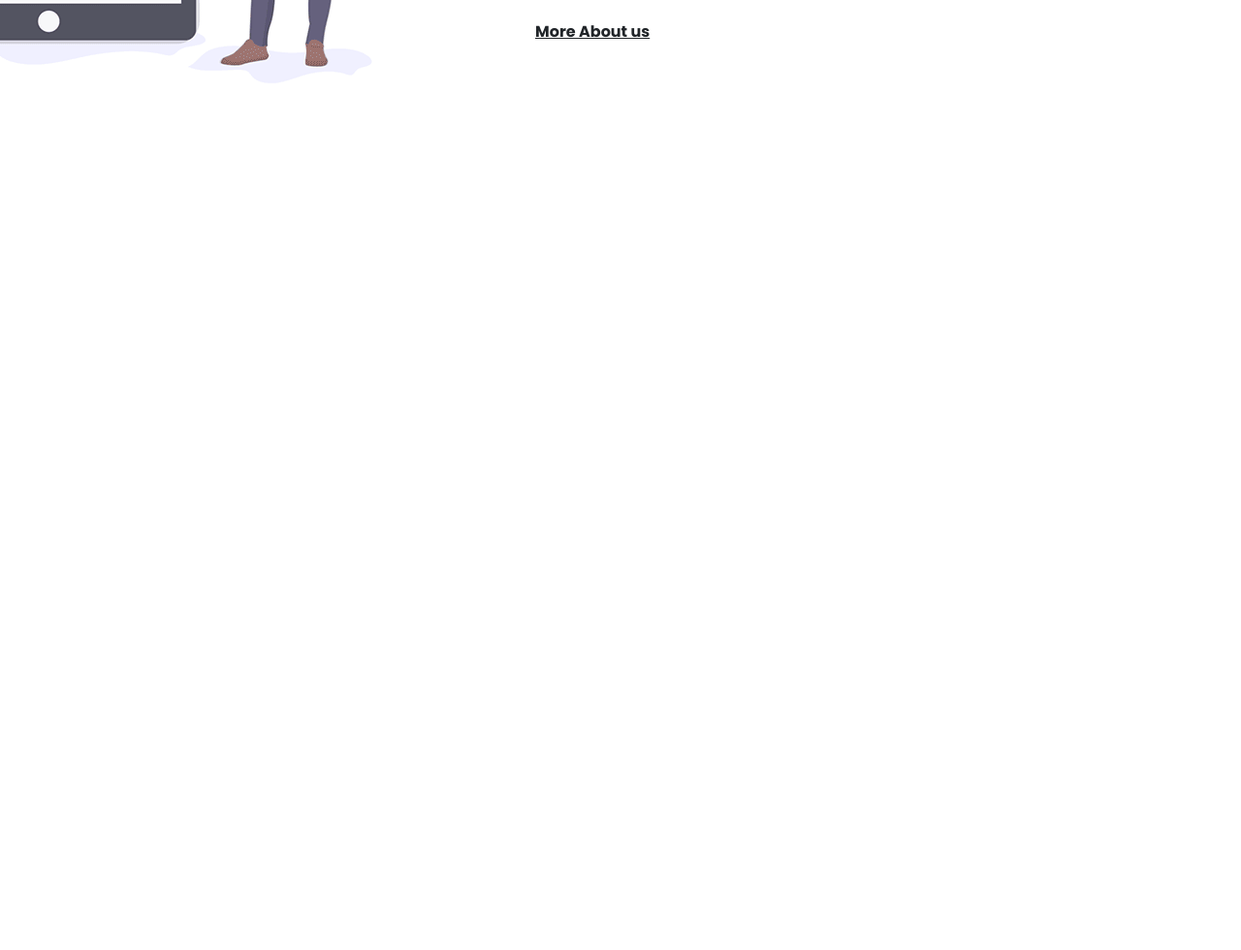
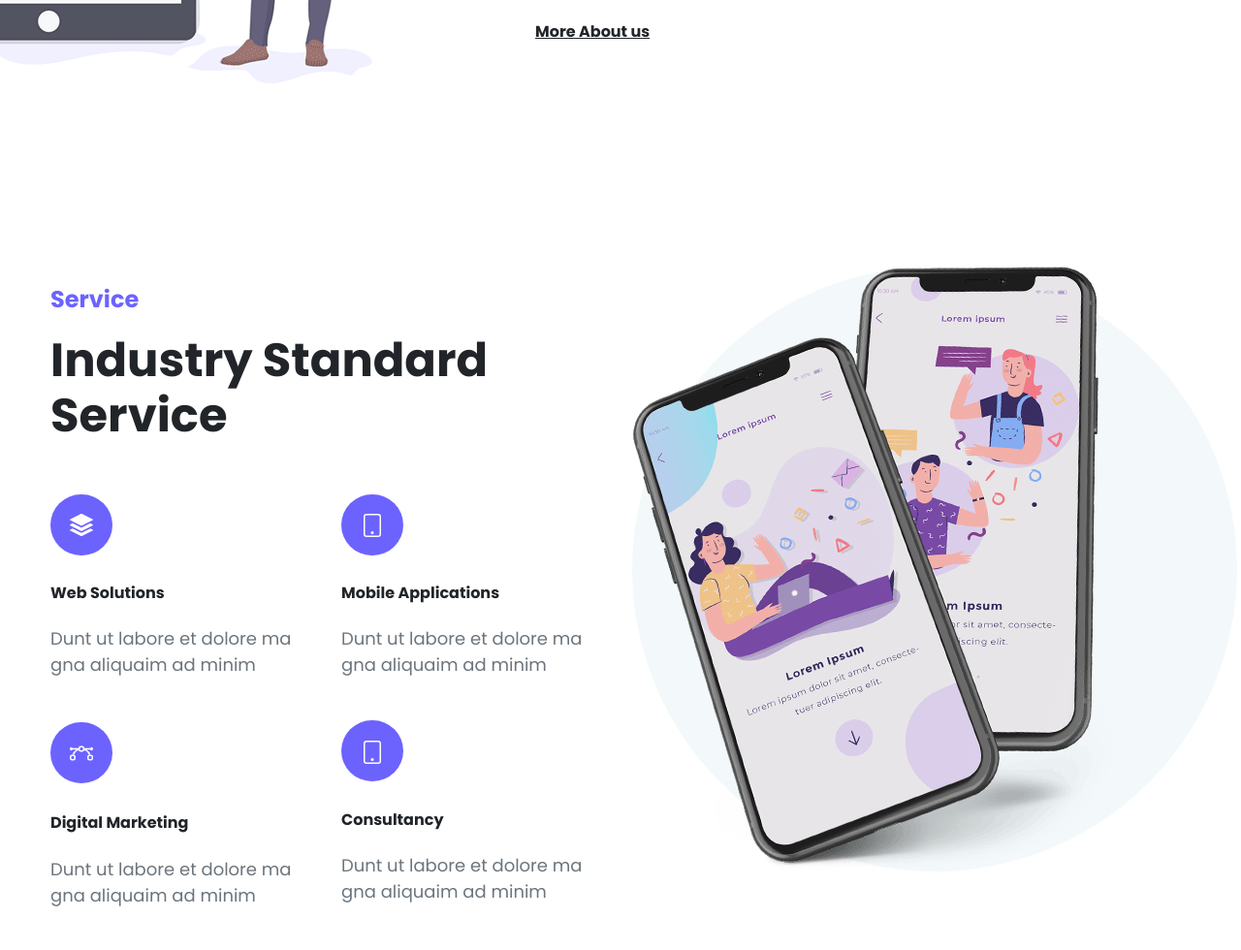
Before and after one commit to mohamadanasfattoum/2050-Landing-Page, a plain HTML site: page index.html in a window 1280 px wide. Shown: the part 1386-2366 px from the top of the page at 97% size. Before the commit the page ends 1613 px from the top, so only its background shows below. Drawn offline with nearby package versions, Linux system fonts and the light colour scheme.

Commit message:
add service section

```diff
--- a/css/style.css
+++ b/css/style.css
@@ -61,4 +61,15 @@ body{
 
 }
 .about-img{margin-left: -328px;
-}}
+}
+.service-backgrund{
+    background-color:#F3F9FB ;
+    width: 624px;
+    height: 624px;
+    border-radius: 50%;
+}
+.service-icon{color: white;
+background-color: #6C63FF;
+padding: 20px;
+border-radius: 50px;
+}
--- a/index.html
+++ b/index.html
@@ -102,9 +102,68 @@
             </div>
 
         </div>
+        <!-- end about us-->
 
+        <!-- start service -->
+        <div class="container py-5">
+            <div class="row">
+                <div class="col-lg-6">
+                    <p class="text-subtitle mt-3">Service</p>
+                    <h1 class="text-title">Industry Standard Service</h1>
+                    <div class="row mt-5 ">
+                        <div class="col-lg-6 my-4">
+                            <span class="service-icon">
+                                <svg xmlns="http://www.w3.org/2000/svg" width="24" height="24" fill="currentColor" class="bi bi-stack" viewBox="0 0 16 16">
+                                    <path d="m14.12 10.163 1.715.858c.22.11.22.424 0 .534L8.267 15.34a.598.598 0 0 1-.534 0L.165 11.555a.299.299 0 0 1 0-.534l1.716-.858 5.317 2.659c.505.252 1.1.252 1.604 0l5.317-2.66zM7.733.063a.598.598 0 0 1 .534 0l7.568 3.784a.3.3 0 0 1 0 .535L8.267 8.165a.598.598 0 0 1-.534 0L.165 4.382a.299.299 0 0 1 0-.535L7.733.063z"/>
+                                    <path d="m14.12 6.576 1.715.858c.22.11.22.424 0 .534l-7.568 3.784a.598.598 0 0 1-.534 0L.165 7.968a.299.299 0 0 1 0-.534l1.716-.858 5.317 2.659c.505.252 1.1.252 1.604 0l5.317-2.659z"/>
+                                  </svg>
+                            </span>
+                            <h6 class="fw-bold mt-5 mb-4">Web Solutions </h6>
+                            <p class="text-secondary text-p" >Dunt ut labore et dolore ma gna aliquaim ad minim</p>
+                        </div>
+                        <div class="col-lg-6 my-4">
+                            <span class="service-icon">
+                                <svg xmlns="http://www.w3.org/2000/svg" width="24" height="24" fill="currentColor" class="bi bi-tablet" viewBox="0 0 16 16">
+                                    <path d="M12 1a1 1 0 0 1 1 1v12a1 1 0 0 1-1 1H4a1 1 0 0 1-1-1V2a1 1 0 0 1 1-1h8zM4 0a2 2 0 0 0-2 2v12a2 2 0 0 0 2 2h8a2 2 0 0 0 2-2V2a2 2 0 0 0-2-2H4z"/>
+                                    <path d="M8 14a1 1 0 1 0 0-2 1 1 0 0 0 0 2z"/>
+                                  </svg>
+                            </span>
+                            <h6 class="fw-bold mt-5 mb-4">Mobile Applications </h6>
+                            <p class="text-secondary text-p" >Dunt ut labore et dolore ma gna aliquaim ad minim</p>
+                        </div>
+                        <div class="col-lg-6 my-4">
+                            <span class="service-icon">
+                                <svg xmlns="http://www.w3.org/2000/svg" width="24" height="28" fill="currentColor" class="bi bi-bezier" viewBox="0 0 16 16">
+                                    <path fill-rule="evenodd" d="M0 10.5A1.5 1.5 0 0 1 1.5 9h1A1.5 1.5 0 0 1 4 10.5v1A1.5 1.5 0 0 1 2.5 13h-1A1.5 1.5 0 0 1 0 11.5v-1zm1.5-.5a.5.5 0 0 0-.5.5v1a.5.5 0 0 0 .5.5h1a.5.5 0 0 0 .5-.5v-1a.5.5 0 0 0-.5-.5h-1zm10.5.5A1.5 1.5 0 0 1 13.5 9h1a1.5 1.5 0 0 1 1.5 1.5v1a1.5 1.5 0 0 1-1.5 1.5h-1a1.5 1.5 0 0 1-1.5-1.5v-1zm1.5-.5a.5.5 0 0 0-.5.5v1a.5.5 0 0 0 .5.5h1a.5.5 0 0 0 .5-.5v-1a.5.5 0 0 0-.5-.5h-1zM6 4.5A1.5 1.5 0 0 1 7.5 3h1A1.5 1.5 0 0 1 10 4.5v1A1.5 1.5 0 0 1 8.5 7h-1A1.5 1.5 0 0 1 6 5.5v-1zM7.5 4a.5.5 0 0 0-.5.5v1a.5.5 0 0 0 .5.5h1a.5.5 0 0 0 .5-.5v-1a.5.5 0 0 0-.5-.5h-1z"/>
+                                    <path d="M6 4.5H1.866a1 1 0 1 0 0 1h2.668A6.517 6.517 0 0 0 1.814 9H2.5c.123 0 .244.015.358.043a5.517 5.517 0 0 1 3.185-3.185A1.503 1.503 0 0 1 6 5.5v-1zm3.957 1.358A1.5 1.5 0 0 0 10 5.5v-1h4.134a1 1 0 1 1 0 1h-2.668a6.517 6.517 0 0 1 2.72 3.5H13.5c-.123 0-.243.015-.358.043a5.517 5.517 0 0 0-3.185-3.185z"/>
+                                  </svg>
+                            </span>
+                            <h6 class="fw-bold mt-5 mb-4">Digital Marketing
+                            </h6>
+                            <p class="text-secondary text-p" >Dunt ut labore et dolore ma gna aliquaim ad minim</p>
+                        </div>
+                        <div class="col-lg-6 my-4">
+                            <span class="service-icon">
+                                <svg xmlns="http://www.w3.org/2000/svg" width="24" height="24" fill="currentColor" class="bi bi-tablet" viewBox="0 0 16 16">
+                                    <path d="M12 1a1 1 0 0 1 1 1v12a1 1 0 0 1-1 1H4a1 1 0 0 1-1-1V2a1 1 0 0 1 1-1h8zM4 0a2 2 0 0 0-2 2v12a2 2 0 0 0 2 2h8a2 2 0 0 0 2-2V2a2 2 0 0 0-2-2H4z"/>
+                                    <path d="M8 14a1 1 0 1 0 0-2 1 1 0 0 0 0 2z"/>
+                                  </svg>
+                            </span>
+                            <h6 class="fw-bold mt-5 mb-4">Consultancy </h6>
+                            <p class="text-secondary text-p" >Dunt ut labore et dolore ma gna aliquaim ad minim</p>
+                        </div>
+                    </div>
+                </div>
+                <div class="col-lg-6">
+                    <div class="service-backgrund">
+                        <img src="img/service-img.png" alt="">
+                    </div>
 
-        <!-- end about us-->
+                </div>
+            </div>
+
+        </div>
+        <!-- end service  -->
 
     <script src="https://cdn.jsdelivr.net/npm/bootstrap@5.3.0-alpha1/dist/js/bootstrap.bundle.min.js" integrity="sha384-w76AqPfDkMBDXo30jS1Sgez6pr3x5MlQ1ZAGC+nuZB+EYdgRZgiwxhTBTkF7CXvN" crossorigin="anonymous"></script>
   </body>
```
Also changed, not shown: img/service-img.png (added).
